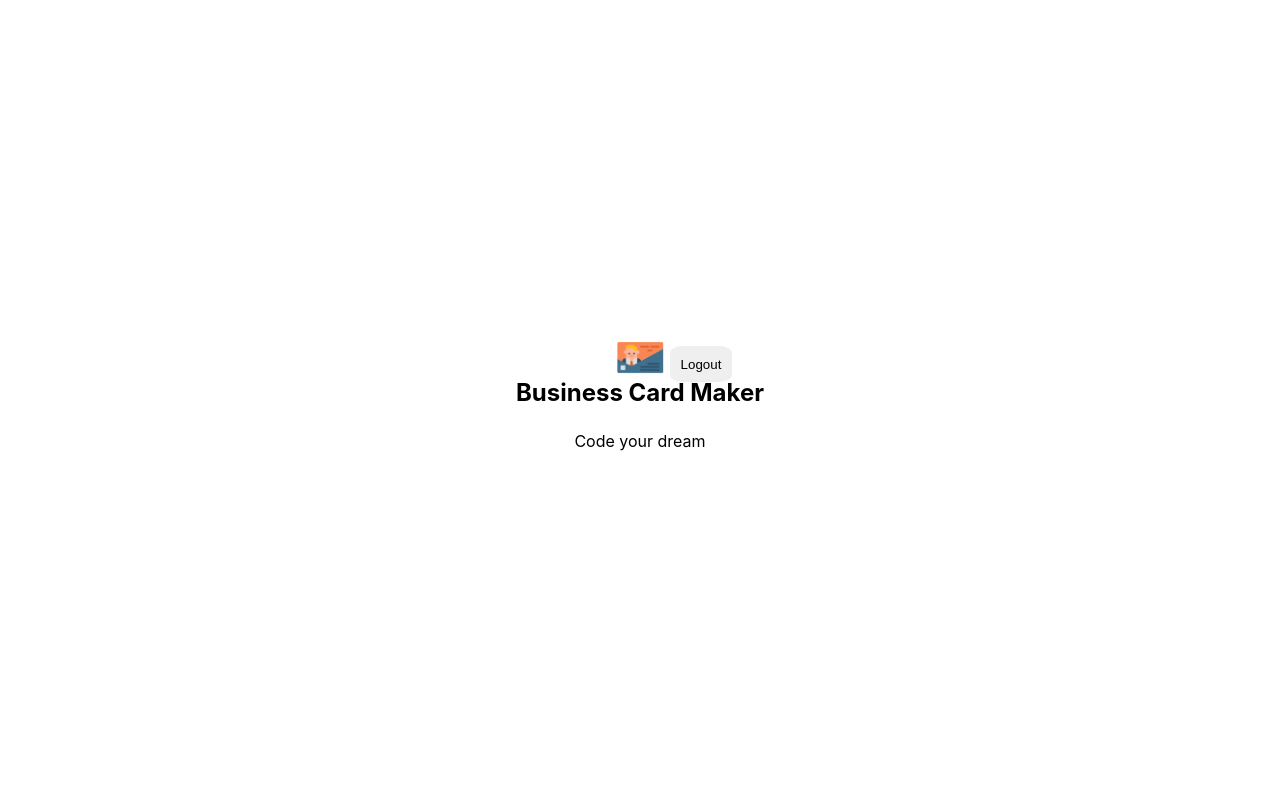
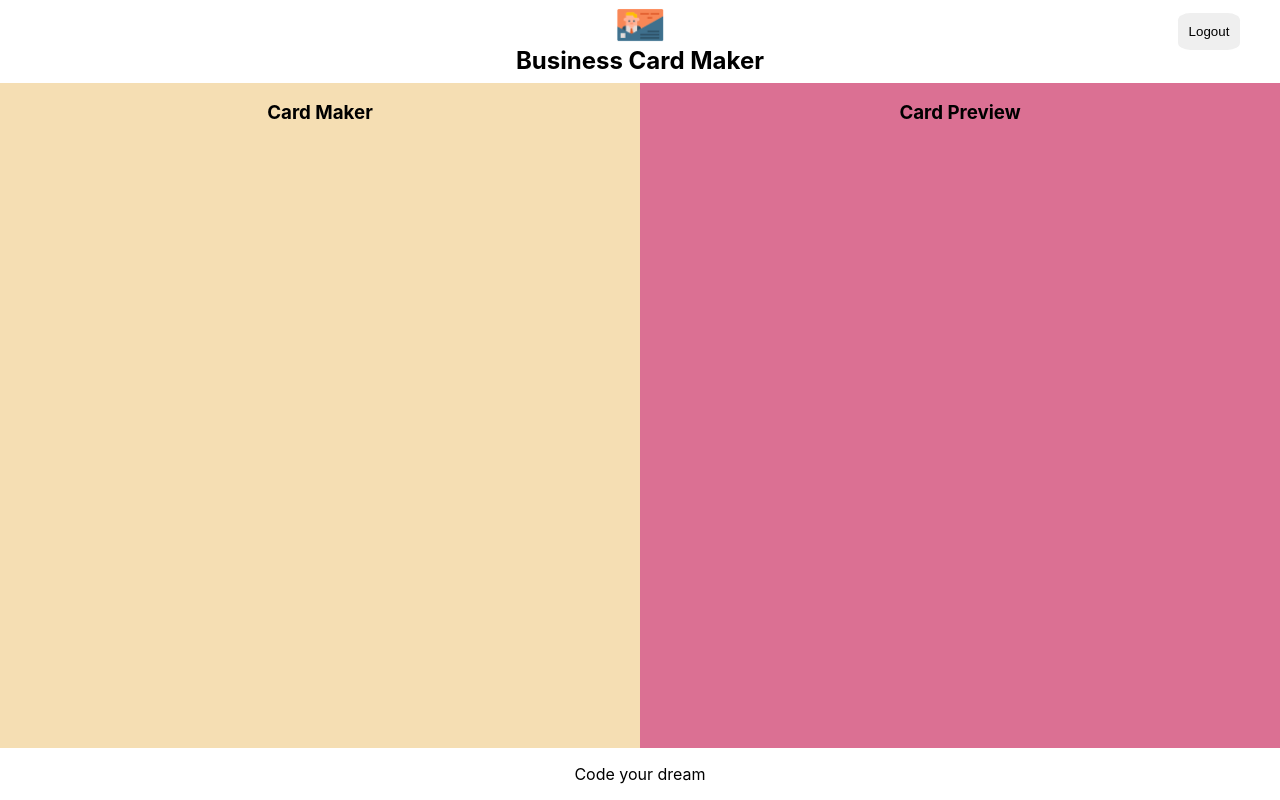
Before and after one commit to luckyjek/card-maker, a React (Create React App) app: page /maker in a window 1280 px wide. Built offline with nearby package versions, Linux system fonts and the light colour scheme; no server answers; sample sign-in values are in the browser's storage.

Commit message:
add editor and preview layout

```diff
--- /dev/null
+++ b/src/components/editor/editor.jsx
@@ -0,0 +1,8 @@
+import Recat from 'react';
+import styles from './editor.module.css'
+
+const Editor = (props)=>
+<section className={styles.editor}>
+    <h1 className={styles.title}>Card Maker</h1>
+</section>
+export default Editor;
--- /dev/null
+++ b/src/components/editor/editor.module.css
@@ -0,0 +1,12 @@
+@value makerGreen from '../../common/colors.css';
+.editor{
+    flex-basis:50%;
+    background-color:wheat;
+}
+
+.title{
+    width:100%;
+    text-align:center;
+    margin-bottom:1em;
+    color:makerGreen;
+}
--- a/src/components/maker/maker.jsx
+++ b/src/components/maker/maker.jsx
@@ -2,6 +2,8 @@
 import {useNavigate} from 'react-router-dom';
 import Footer from '../footer/footer';
 import Header from '../header/header';
+import Editor from '../editor/editor';
+import Preview from '../preview/preview';
 import styles from './maker.module.css';
 
 const Maker = ({authService}) => {
@@ -20,6 +22,10 @@
     return(
         <section className={styles.maker}>
             <Header onLogout={onLogout}/>
+            <div className={styles.container}>
+                <Editor />
+                <Preview />
+            </div>
             <Footer />
         </section>
     )
--- a/src/components/maker/maker.module.css
+++ b/src/components/maker/maker.module.css
@@ -0,0 +1,18 @@
+@value mediaQuery from '../../common/size.css';
+.maker{
+    width:100%;
+    height:100%;
+    display:flex;
+    flex-direction: column;
+}
+
+.container{
+    display:flex;
+    flex:1;
+}
+
+@media screen and (max-width:mediaQuery){
+    .container{
+        flex-direction:column;
+    }
+}
--- /dev/null
+++ b/src/components/preview/preview.jsx
@@ -0,0 +1,8 @@
+import Recat from 'react';
+import styles from './preview.module.css'
+
+const Preview = (props)=>
+<section className={styles.preview}>
+    <h1 className={styles.title}>Card Preview</h1>
+</section>
+export default Preview;
--- /dev/null
+++ b/src/components/preview/preview.module.css
@@ -0,0 +1,11 @@
+@value makerGreen from '../../common/colors.css';
+.preview{
+    flex-basis:50%;
+    background-color: palevioletred;
+}
+.title{
+    width:100%;
+    text-align:center;
+    margin-bottom:1em;
+    color:makerGreen;
+}
```
